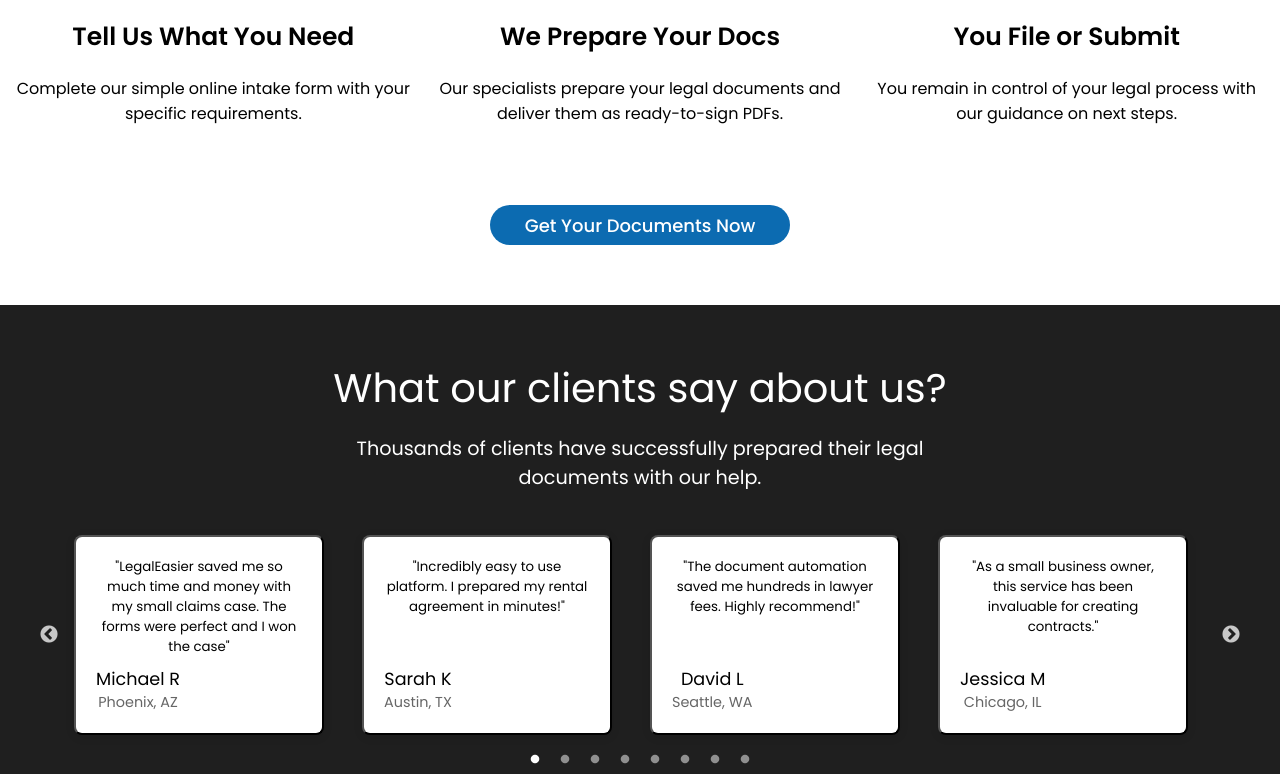
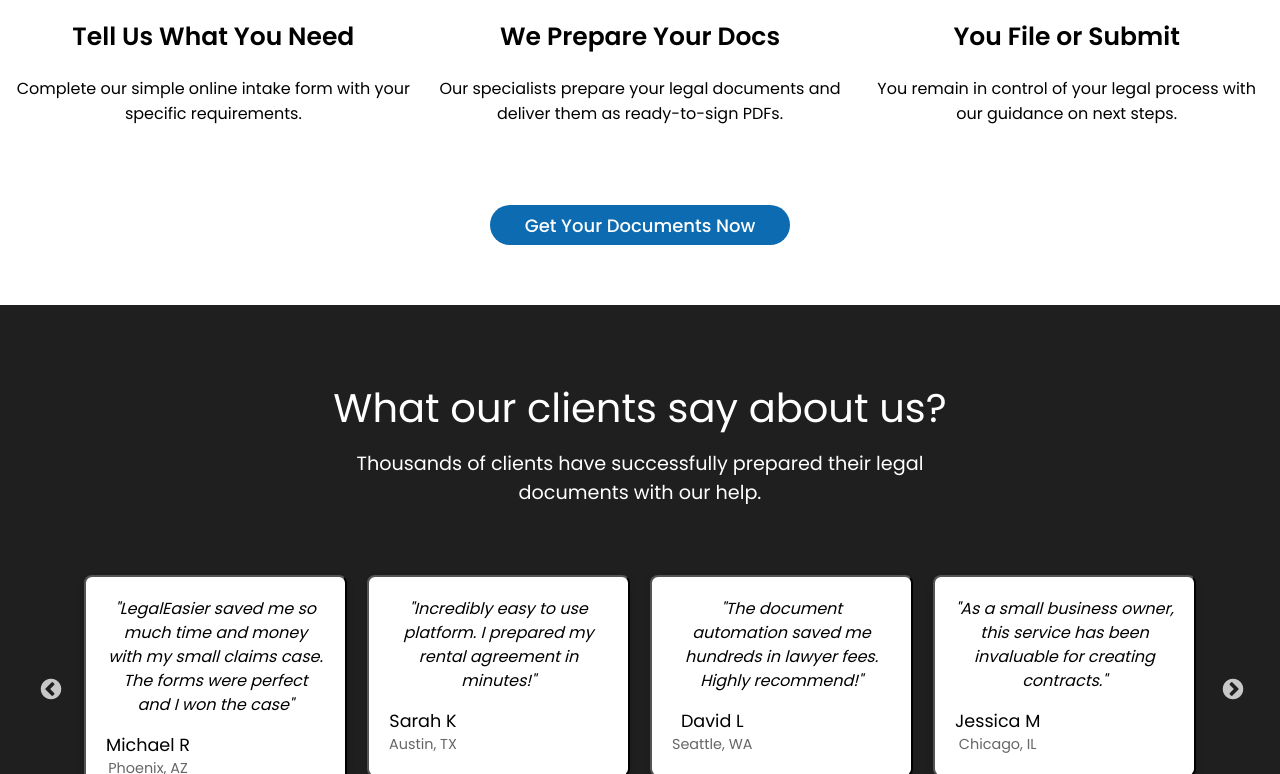
Before and after one commit to GaganRaj05/LegalEasier, a React (Vite) app in the folder frontend/: page / in a window 1280 px wide. Shown: the part 2026-2800 px from the top of the page. Built offline with nearby package versions, Linux system fonts and the light colour scheme; no server answers.

Commit message:
Added responsiveness to nav bar

```diff
--- a/frontend/src/components/layout/NavBar.css
+++ b/frontend/src/components/layout/NavBar.css
@@ -59,25 +59,77 @@
 }
 
 
+/* Add these to your existing NavBar.css */
+
+.mobile-hidden {
+  display: none !important;
+}
+
+.mobile-menu-btn {
+  background: none;
+  border: none;
+  cursor: pointer;
+  padding: 10px;
+  margin-right: 20px;
+  color: #333; /* Adjust to match your design */
+  display: none;
+}
+
+.mobile-menu {
+  width: 100%;
+  background: white;
+  box-shadow: 0 2px 5px rgba(0,0,0,0.1);
+  z-index: 999;
+}
+
+.mobile-menu ul {
+  list-style: none;
+  padding: 0;
+  margin: 0;
+  display: flex;
+  flex-direction: column;
+}
+
+.mobile-menu li {
+  padding: 15px 20px;
+  cursor: pointer;
+  border-bottom: 1px solid #eee;
+  text-align: center;
+}
+
+.mobile-menu li:hover {
+  background-color: #f5f5f5;
+}
+
+.mobile-menu li button {
+  width: 80%;
+  margin: 10px auto;
+}
+
+@media (max-width: 1030px) {
+  .mobile-menu-btn {
+    display: block;
+  }
+
+  .logo-group {
+    flex-grow: 1;
+  }
+}
 @media (max-width: 900px) {
   .navbar-container {
     height: auto;
   }
-  .navbar {
-    flex-direction: column;
-    align-items: flex-start;
-  }
+
 
   .nav-groups {
-    width: 100%;
     justify-content: center;
     margin-bottom: 10px;
     gap: 10px;
   }
 
   .logo {
+    margin-top: 15px;
     width: 180px;
-    margin-bottom: 10px;
     margin-left: 50px;
   }
 
--- a/frontend/src/components/layout/NavBar.jsx
+++ b/frontend/src/components/layout/NavBar.jsx
@@ -1,18 +1,23 @@
 import "./NavBar.css";
 import Button from "../ui/Buttons";
 import { useNavigate } from "react-router-dom";
-import { useState } from "react";
+import { useState, useEffect } from "react";
 import LoginPopup from "./Login";
-import {useAuth} from "../../context/AuthContext";
+import { useAuth } from "../../context/AuthContext";
 import SignUpPopup from "./SignUp";
 import ContactFormPopup from "./ContactForm";
 import { toast } from "react-toastify";
+import { FaBars, FaTimes } from "react-icons/fa";
+
 const NavBar = () => {
   const navigate = useNavigate();
   const [isLoginOpen, setIsLoginOpen] = useState(false);
-  const {user} = useAuth();
+  const { user } = useAuth();
   const [isSignUpOpen, setIsSignUpOpen] = useState(false);
   const [isContactFormOpen, setIsContactFormOpen] = useState(false);
+  const [isMobileMenuOpen, setIsMobileMenuOpen] = useState(false);
+  const [isMobileView, setIsMobileView] = useState(false);
+
   const handleClick = (e, pageType) => {
     if (pageType === "services") {
       navigate("/legal-easier/services");
@@ -20,24 +25,32 @@
       navigate("/");
     } else if (pageType === "Notary") {
       navigate("/legal-easier/notary-service");
+    } else if (pageType === "Login") {
+      if (!user) {
+        setIsLoginOpen(true);
+        return;
+      }
+      setIsContactFormOpen(true);
+    } else {
+      toast.error("Feature yet to be added");
     }
-    else if(pageType === "Login") {
-      if(!user) {
-          setIsLoginOpen(true);
-          return;
-      }
-      setIsContactFormOpen(true)
-    }
-    else {
-      toast.error("Feature yet to be added")
-    }
+    setIsMobileMenuOpen(false); // Close mobile menu after click
   };
 
+  useEffect(() => {
+    const checkScreenSize = () => {
+      setIsMobileView(window.innerWidth <= 1030);
+    };
+
+    checkScreenSize();
+    window.addEventListener("resize", checkScreenSize);
+    return () => window.removeEventListener("resize", checkScreenSize);
+  }, []);
 
   return (
     <div className="navbar-container">
       <nav className="navbar">
-        <ul className="nav-groups">
+        <ul className="nav-groups logo-group">
           <li>
             <img
               className="logo"
@@ -46,22 +59,74 @@
             />
           </li>
         </ul>
-        <ul className="nav-groups nl">
+
+        {/* Desktop Navigation */}
+        <ul className={`nav-groups nl ${isMobileView ? "mobile-hidden" : ""}`}>
           <li onClick={(e) => handleClick(e, "Home")}>Home</li>
-          <li onClick={(e)=>handleClick(e,"About")}>About</li>
+          <li onClick={(e) => handleClick(e, "About")}>About</li>
           <li onClick={(e) => handleClick(e, "services")}>Services</li>
           <li onClick={(e) => handleClick(e, "Notary")}>How it Works</li>
-          <li onClick={(e)=>handleClick(e,"About")}>Pricing</li>
+          <li onClick={(e) => handleClick(e, "About")}>Pricing</li>
         </ul>
-        <ul className="nav-groups">
+
+        {/* Desktop Button */}
+        <ul className={`nav-groups ${isMobileView ? "mobile-hidden" : ""}`}>
           <li>
-            <Button classname="primary-btn" onClick={(e)=>handleClick(e,'Login')}>Get Help Now</Button>
+            <Button classname="primary-btn" onClick={(e) => handleClick(e, "Login")}>
+              Get Help Now
+            </Button>
           </li>
         </ul>
+
+        {/* Mobile Menu Button */}
+        {isMobileView && (
+          <button
+            className="mobile-menu-btn"
+            onClick={() => setIsMobileMenuOpen(!isMobileMenuOpen)}
+          >
+            {isMobileMenuOpen ? <FaTimes size={24} /> : <FaBars size={24} />}
+          </button>
+        )}
       </nav>
-      {isLoginOpen && <LoginPopup onSignUpClick={(e)=> { setIsLoginOpen(false); setIsSignUpOpen(true);}} onClose={(e)=>setIsLoginOpen(false)}/>}
-      {isSignUpOpen && <SignUpPopup onLoginClick = {(e)=>{setIsSignUpOpen(false);setIsLoginOpen(true)}} onClose={(e)=>setIsSignUpOpen(false)}/>}
-        {isContactFormOpen && <ContactFormPopup onClose={()=>setIsContactFormOpen(false)}/>}
+
+      {isMobileView && isMobileMenuOpen && (
+        <div className="mobile-menu">
+          <ul>
+            <li onClick={(e) => handleClick(e, "Home")}>Home</li>
+            <li onClick={(e) => handleClick(e, "About")}>About</li>
+            <li onClick={(e) => handleClick(e, "services")}>Services</li>
+            <li onClick={(e) => handleClick(e, "Notary")}>How it Works</li>
+            <li onClick={(e) => handleClick(e, "About")}>Pricing</li>
+            <li>
+              <Button classname="primary-btn" onClick={(e) => handleClick(e, "Login")}>
+                Get Help Now
+              </Button>
+            </li>
+          </ul>
+        </div>
+      )}
+
+      {isLoginOpen && (
+        <LoginPopup
+          onSignUpClick={() => {
+            setIsLoginOpen(false);
+            setIsSignUpOpen(true);
+          }}
+          onClose={() => setIsLoginOpen(false)}
+        />
+      )}
+      {isSignUpOpen && (
+        <SignUpPopup
+          onLoginClick={() => {
+            setIsSignUpOpen(false);
+            setIsLoginOpen(true);
+          }}
+          onClose={() => setIsSignUpOpen(false)}
+        />
+      )}
+      {isContactFormOpen && (
+        <ContactFormPopup onClose={() => setIsContactFormOpen(false)} />
+      )}
     </div>
   );
 };
--- a/frontend/src/components/sections/homeSections/Faq.css
+++ b/frontend/src/components/sections/homeSections/Faq.css
@@ -140,3 +140,9 @@
     height: 220vh;
   }
 }
+
+@media (max-width:320px) {
+    .getting-started-info p {
+      width: 200px;
+    }
+}
--- a/frontend/src/components/sections/homeSections/HowItWorks.css
+++ b/frontend/src/components/sections/homeSections/HowItWorks.css
@@ -61,8 +61,20 @@
     justify-content: center;
     align-items: center;
 }
-@media (max-width:380px) {
+@media (max-width:442px) {
     .process-text {
         max-width: 300px;
     }
 }
+@media (max-width:320px) {
+    .how-it-works {
+        height: 150vh;
+    }
+
+    .info-cards-container {
+        margin-top: 100px;
+    }
+    .hw {
+        margin-top: 100px;
+    }
+}
--- a/frontend/src/components/sections/homeSections/Reviews.css
+++ b/frontend/src/components/sections/homeSections/Reviews.css
@@ -1,78 +1,98 @@
 .Reviews {
   background-color: #1f1f1f;
-  height: 75vh;
+  min-height: 95vh; /* Changed from fixed height */
   width: 100%;
-  padding: 20px 0;
+  padding: 40px 0; /* Increased padding */
+  display: flex;
+  flex-direction: column;
 }
 
 .reviews-head {
   width: 100%;
-  height: 25vh;
+  min-height: 25vh; /* Changed from fixed height */
   display: flex;
   flex-direction: column;
   justify-content: center;
   align-items: center;
   text-align: center;
   color: white;
+  padding: 0 20px; /* Added padding */
+  box-sizing: border-box;
 }
 
 .reviews-head h1 {
-  font-size: 2.5rem;
+  font-size: clamp(1.8rem, 4vw, 2.5rem); /* Responsive font size */
   margin-bottom: 1rem;
+  line-height: 1.3;
 }
 
 .reviews-head p {
-  font-size: 1.2rem;
+  font-size: clamp(1rem, 2vw, 1.2rem); /* Responsive font size */
   max-width: 600px;
+  line-height: 1.5;
 }
 
 .reviews-container {
-  height: 50vh;
+  height: auto; /* Changed from fixed height */
   width: 90%;
-  margin: 0 auto;
+  max-width: 1200px; /* Added max-width */
+  margin: 20px auto 0; /* Adjusted margin */
+  padding: 0 10px; /* Added padding */
+  box-sizing: border-box;
 }
 
 .review-slide {
   padding: 10px;
+  box-sizing: border-box;
 }
 
-.slick-dots li button:before {
-  color: white;
-}
-
-.slick-dots li.slick-active button:before {
-  color: white;
-}
-
-.slick-prev:before,
-.slick-next:before {
-  color: white;
-}
-
+/* Review Cards */
 .review-cards {
   background: white;
   border-radius: 8px;
   padding: 20px;
-  height: 200px;
-  width: 300px;
+  height: auto; /* Changed from fixed height */
+  min-height: 200px; /* Minimum height */
+  width: 100%; /* Changed from fixed width */
+  max-width: 300px; /* Maximum width */
+  margin: 0 auto; /* Center cards */
   display: flex !important;
   flex-direction: column;
   justify-content: space-between;
+  box-shadow: 0 4px 8px rgba(0,0,0,0.1);
+  transition: transform 0.3s ease;
+}
+
+.review-cards:hover {
+  transform: translateY(-5px);
+}
+
+.review-cards p {
+  font-style: italic;
+  margin-bottom: 15px;
+  line-height: 1.5;
+  font-size: clamp(0.9rem, 1.5vw, 1rem); /* Responsive font size */
 }
 
 .review-author {
-  margin-top: 1px;
+  margin-top: auto; /* Pushes to bottom */
 }
 
 .review-author strong {
   display: block;
-  font-size: 1.1rem;
+  font-size: clamp(1rem, 1.5vw, 1.1rem); /* Responsive font size */
 }
 
 .review-author span {
   color: #666;
-  font-size: 0.9rem;
+  font-size: clamp(0.8rem, 1.2vw, 0.9rem); /* Responsive font size */
 }
+
+/* Slick Slider Customization */
+.slick-dots {
+  bottom: -30px;
+}
+
 .slick-dots li button:before {
   color: #ffffff;
   opacity: 0.5;
@@ -84,43 +104,80 @@
   opacity: 1;
 }
 
-@media (max-width:1335px) {
+.slick-prev:before,
+.slick-next:before {
+  color: white;
+  font-size: 24px;
+}
+
+.slick-prev {
+  left: -35px;
+}
+
+.slick-next {
+  right: -35px;
+}
+
+/* Responsive Adjustments */
+@media (max-width: 1024px) {
+  .Reviews {
+    min-height: auto;
+    padding: 30px 0;
+  }
+
+  .reviews-head {
+    min-height: auto;
+    padding-bottom: 20px;
+  }
+
   .review-cards {
-    width: 250px;
+    padding: 15px;
+    min-height: 180px;
   }
 }
-@media (max-width:1110px) {
-  .review-cards {
-    width:200px;
+
+@media (max-width: 768px) {
+  .reviews-container {
+    width: 95%;
+  }
+
+  .slick-prev {
+    left: -25px;
+  }
+
+  .slick-next {
+    right: -25px;
   }
 }
-@media(max-width:835px) {
-  .review-cards {
-    width: 220px;
+
+@media (max-width: 480px) {
+  .Reviews {
+    padding: 20px 0;
+  }
+
+  .reviews-head h1 {
+    font-size: 1.5rem;
+  }
+
+  .reviews-head p {
+    font-size: 1rem;
+  }
+
+  .slick-prev:before,
+  .slick-next:before {
+    font-size: 18px;
+  }
+
+  .slick-prev {
+    left: -15px;
+  }
+
+  .slick-next {
+    right: -15px;
   }
 }
-@media(max-width:760px) {
-  .review-cards {
-    width: 300px;
+@media (max-width:320px) {
+  .slick-track {
+    width: 100%;
   }
 }
-@media(max-width:680px) {
-  .review-cards {
-    width: 250px;
-  }
-}
-@media(max-width:550px) {
-  .review-cards {
-    width: 200px;
-  }
-}
-@media(max-width:475px) {
-  .review-cards {
-    min-width: 400px;
-  }
-}
-@media (max-width:432px) {
-    .review-cards {
-      min-width: 370px;
-    }
-}
--- a/frontend/src/components/sections/homeSections/Reviews.jsx
+++ b/frontend/src/components/sections/homeSections/Reviews.jsx
@@ -1,4 +1,3 @@
-import React from "react";
 import Slider from "react-slick";
 import "slick-carousel/slick/slick.css";
 import "slick-carousel/slick/slick-theme.css";
--- a/frontend/src/components/sections/homeSections/Services.css
+++ b/frontend/src/components/sections/homeSections/Services.css
@@ -121,3 +121,8 @@
       padding-left: 110px;
     }
 }
+@media (max-width:320px) {
+  .cards-container {
+    padding-left: 50px;
+  }
+}
```
